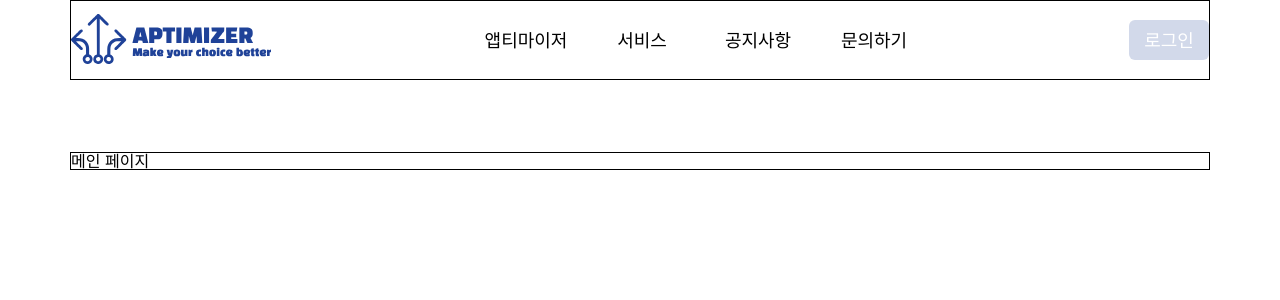
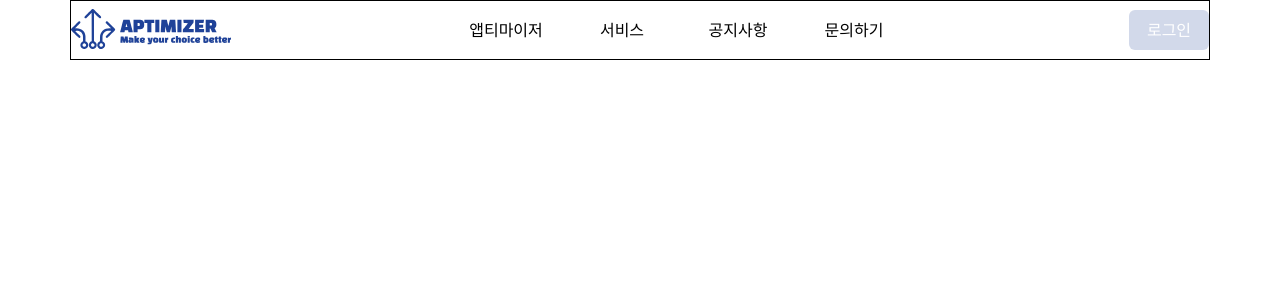
Before and after one commit to aptimizer-co/aptimizer, a Next.js app: page / in a window 1280 px wide. Shown: the top 300 px of the page. Built offline with nearby package versions, Linux system fonts and the light colour scheme; a web font is replaced by a local one.

Commit message:
[🎨스타일] `Header` 스타일 수정

```diff
--- a/src/app/globals.css
+++ b/src/app/globals.css
@@ -41,6 +41,6 @@ button {
 /* 컨테이너 유틸리티 클래스 */
 
 .container {
-  width: 114rem;
+  max-width: 1140px;
   border: 1px solid black;
 }
--- a/src/app/layout.tsx
+++ b/src/app/layout.tsx
@@ -16,7 +16,7 @@ export default function RootLayout({
     <html lang="ko-KR">
       <body>
         <Header />
-        {children}
+        {/* {children} */}
       </body>
     </html>
   );
--- a/src/components/Header/Header.module.css
+++ b/src/components/Header/Header.module.css
@@ -1,9 +1,10 @@
 /* 헤더 */
 .header {
+  width: 100%;
   display: flex;
   align-items: center;
   justify-content: space-between;
-  height: 8rem;
+  height: 6rem;
   font-weight: 500;
   margin-bottom: 7.2rem;
 }
@@ -22,8 +23,8 @@
   width: 10rem;
   height: 4rem;
   border-radius: 0.6rem;
-  font-size: 1.8rem;
-  line-height: 2.7rem;
+  font-size: 1.6rem;
+  line-height: 2.4rem;
   font-weight: 500;
   background-color: white;
   transition: background-color 200ms ease-in-out;
@@ -49,8 +50,8 @@
   display: flex;
   justify-content: center;
   align-items: center;
-  font-size: 1.8rem;
-  line-height: 2.7rem;
+  font-size: 1.6rem;
+  line-height: 2.4rem;
   font-weight: 500;
   color: white;
   transition: background-color 200ms ease-in-out;
--- a/src/components/Header/Header.tsx
+++ b/src/components/Header/Header.tsx
@@ -6,7 +6,7 @@ const Header = () => {
     <header className={`container ${s.header}`}>
       {/* 1. 로고 */}
       <h1>
-        <Image src="/svg/logo.svg" alt="앱티마이저 로고" width={200} height={50} />
+        <Image src="/svg/logo.svg" alt="앱티마이저 로고" width={160} height={40} />
       </h1>
 
       {/* 2. 네비게이션 */}
```
